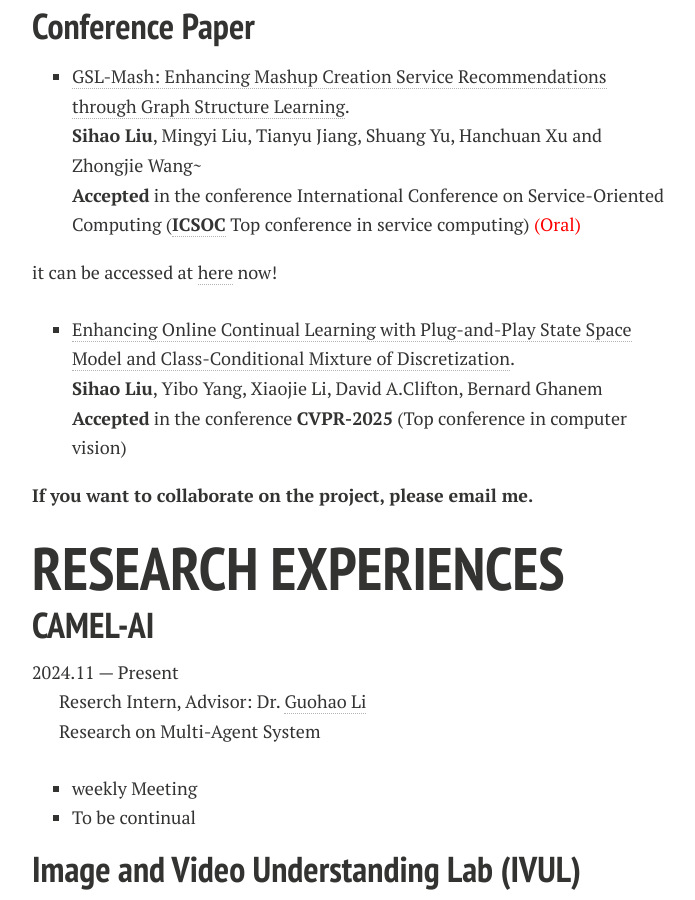
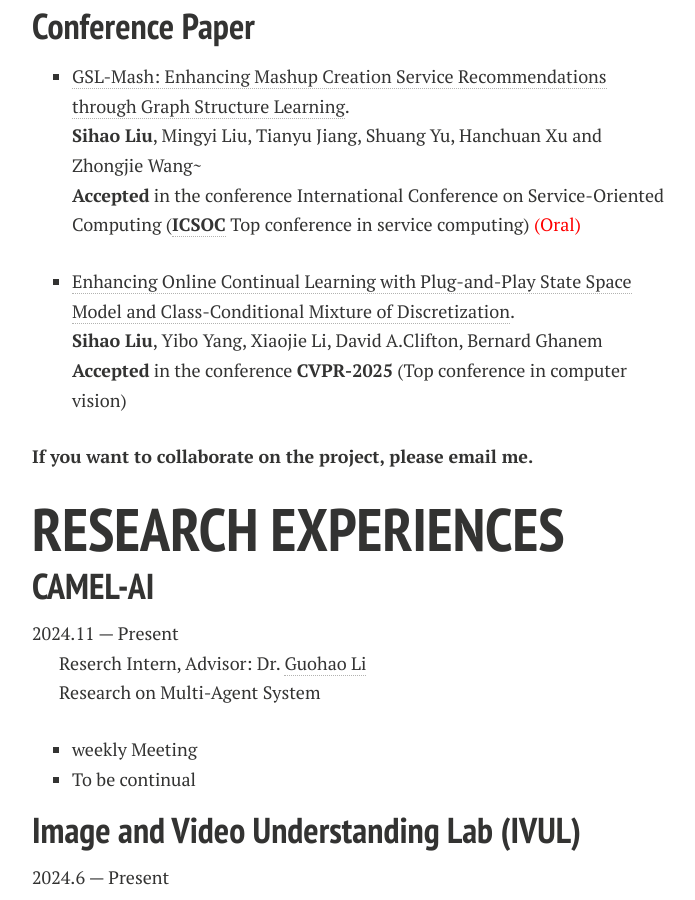
Before and after one commit to MyToumaKazusa/MyToumaKazusa.github.io, a Jekyll site: the page built from publications.md, in a window 1280 px wide and 900 px high, scrolled down 381 px. Shown: the whole window, without its empty margins (288-983 px from the left). Built offline with Jekyll 4.4.1, drawn with Linux system fonts in a browser that asks for light colours; nearby versions of some CDN libraries; comment, search, counter and statistics services are not loaded; a style sheet for code colours, icons or effects is not loaded.

Commit message:
2025/2/27

```diff
--- a/publications.md
+++ b/publications.md
@@ -34,10 +34,9 @@ Lastest Update: 5th Jun 2024.
 Lastest Update: 27th Nov 2024
 
 ## Conference Paper
-- [GSL-Mash: Enhancing Mashup Creation Service Recommendations through Graph Structure Learning](https://link.springer.com/book/10.1007/978-981-96-0808-9). <br>**Sihao Liu**, Mingyi Liu, Tianyu Jiang, Shuang Yu, Hanchuan Xu and Zhongjie Wang~<br>
+- [GSL-Mash: Enhancing Mashup Creation Service Recommendations through Graph Structure Learning](https://link.springer.com/chapter/10.1007/978-981-96-0808-9_14). <br>**Sihao Liu**, Mingyi Liu, Tianyu Jiang, Shuang Yu, Hanchuan Xu and Zhongjie Wang~<br>
 **Accepted** in the conference International Conference on Service-Oriented Computing ([**ICSOC**](https://icsoc2024.redcad.tn/)  Top conference in service computing) <font color="red">(Oral) </font>
 
-it can be accessed at [here](https://link.springer.com/chapter/10.1007/978-981-96-0808-9_14) now!
 
 - [Enhancing Online Continual Learning with Plug-and-Play State Space Model and Class-Conditional Mixture of Discretization](https://arxiv.org/abs/2412.18177). <br>**Sihao Liu**, Yibo Yang, Xiaojie Li, David A.Clifton, Bernard Ghanem <br> **Accepted** in the conference **CVPR-2025** (Top conference in computer vision)
 <!-- ## Under review paper -->
```
